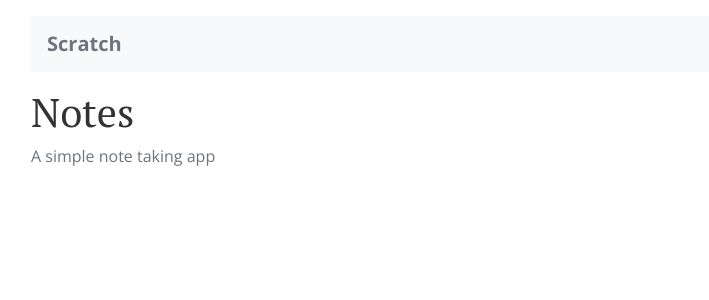
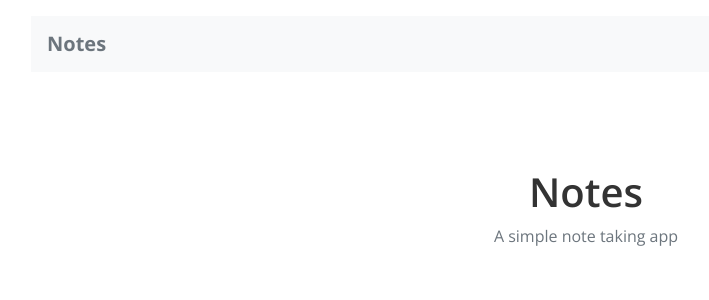
Before and after one commit to dshehbaj/notes-frontend, a React (Create React App) app: page / in a window 1280 px wide. Shown: the top 300 px of the page, without its empty margins (54-763 px from the left). Built offline with nearby package versions, Linux system fonts and the light colour scheme.

Commit message:
Fixed center bug.

```diff
--- a/src/App.js
+++ b/src/App.js
@@ -8,7 +8,7 @@ function App() {
     <div className="App container py-3">
       <Navbar collapseOnSelect bg="light" expand="md" className="mb-3">
         <Navbar.Brand className="font-weight-bold text-muted">
-          Scratch
+          Notes
         </Navbar.Brand>
         <Navbar.Toggle />
       </Navbar>
--- a/src/containers/Home.js
+++ b/src/containers/Home.js
@@ -4,7 +4,7 @@ import "./Home.css";
 export default function Home() {
   return (
     <div className="Home">
-      <div className="Lander">
+      <div className="lander">
         <h1>Notes</h1>
         <p className="text-muted">A simple note taking app</p>
       </div>
```
